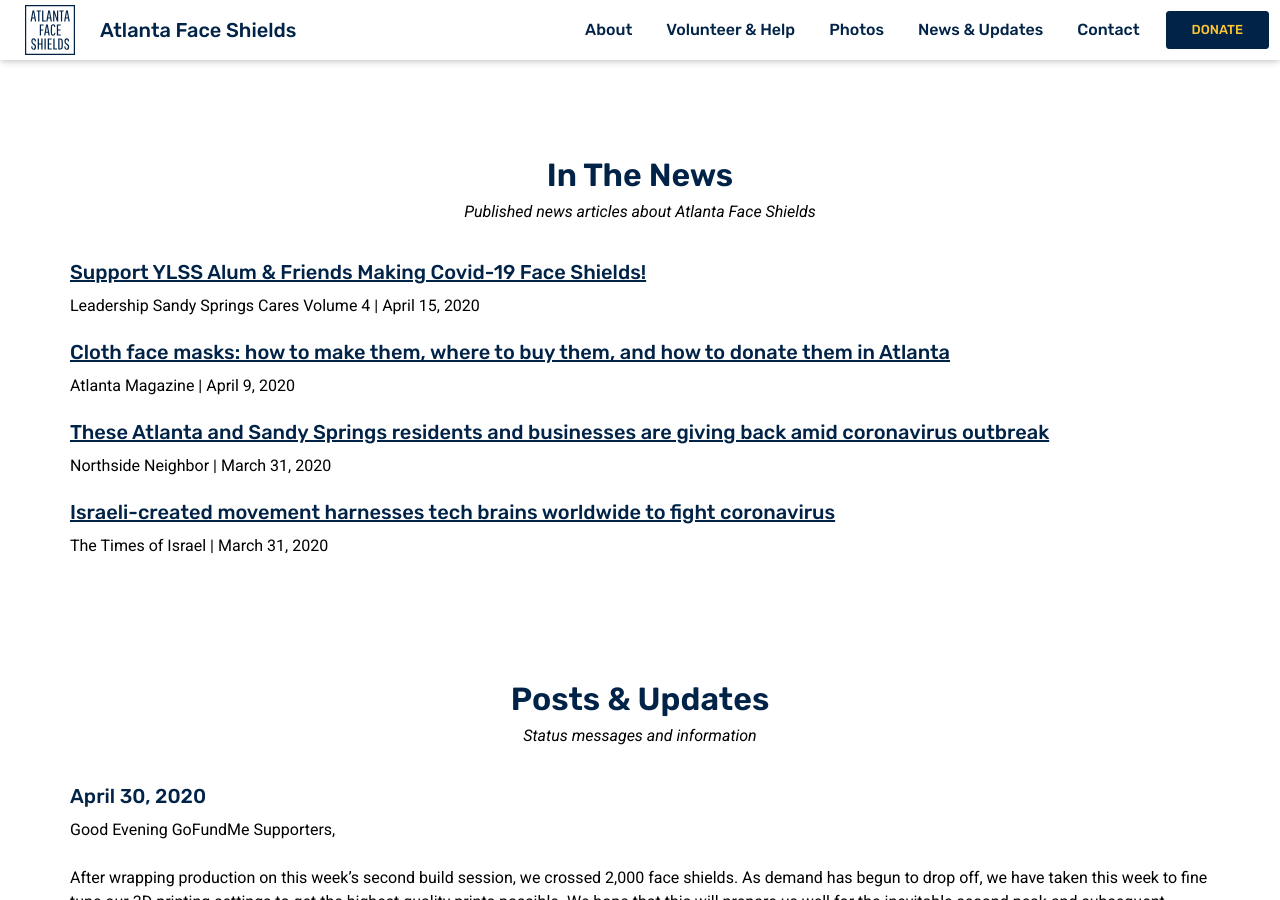
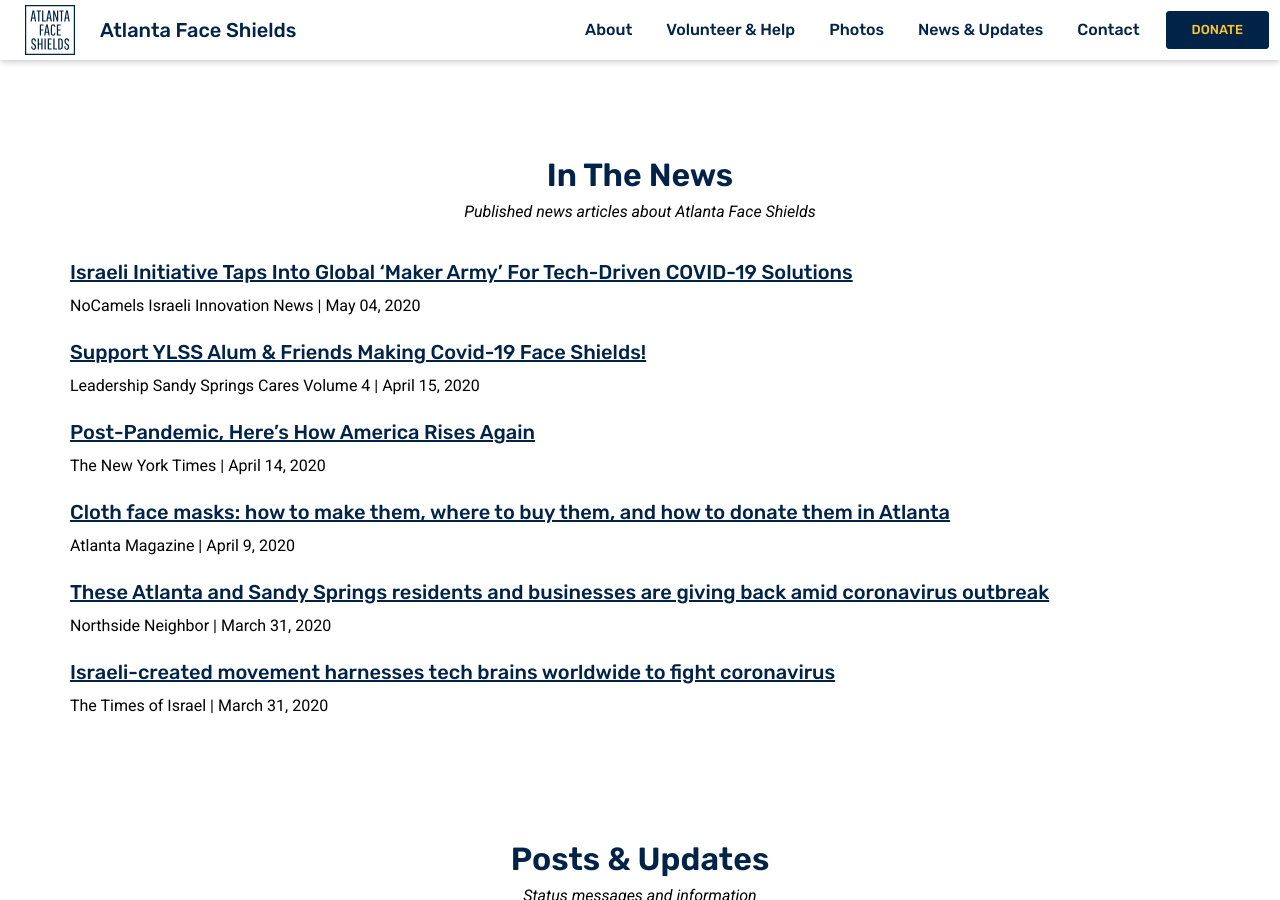
Before and after one commit to jackbuehner/afs-website, a Jekyll site: the page built from updates.html, in a window 1280 px wide and 900 px high, scrolled down 449 px. Built offline with Jekyll 4.4.1, drawn with Linux system fonts in a browser that asks for light colours.

Commit message:
add new news articles

```diff
--- a/updates.html
+++ b/updates.html
@@ -25,9 +25,18 @@
     <h3>In The News</h3>
     <p class="subtitle">Published news articles about Atlanta Face Shields</p>
     <article>
+      <h4><a href="https://nocamels.com/2020/05/israel-tom-global-maker-army-covid19-solutions/">Israeli Initiative Taps Into Global ‘Maker Army’ For Tech-Driven COVID-19 Solutions</a></h4>
+      <p>NoCamels Israeli Innovation News | May 04, 2020</p>
+    </article>
+    <article>
       <h4><a href="/files/LSS Cares Volume 4.htm">Support YLSS Alum & Friends Making Covid-19 Face Shields!</a></h4>
       <p>Leadership Sandy Springs Cares Volume 4 | April 15, 2020</p>
-    </article><article>
+    </article>
+    <article>
+      <h4><a href="https://www.nytimes.com/2020/04/14/opinion/stimulus-infrastructure-covid.html">Post-Pandemic, Here’s How America Rises Again</a></h4>
+      <p>The New York Times | April 14, 2020</p>
+    </article>
+    <article>
       <h4><a href="https://www.atlantamagazine.com/health/cloth-face-masks-how-to-make-them-where-to-buy-them-and-how-to-donate-them-in-atlanta/">Cloth face masks: how to make them, where to buy them, and how to donate them in Atlanta</a></h4>
       <p>Atlanta Magazine | April 9, 2020</p>
     </article>
```
